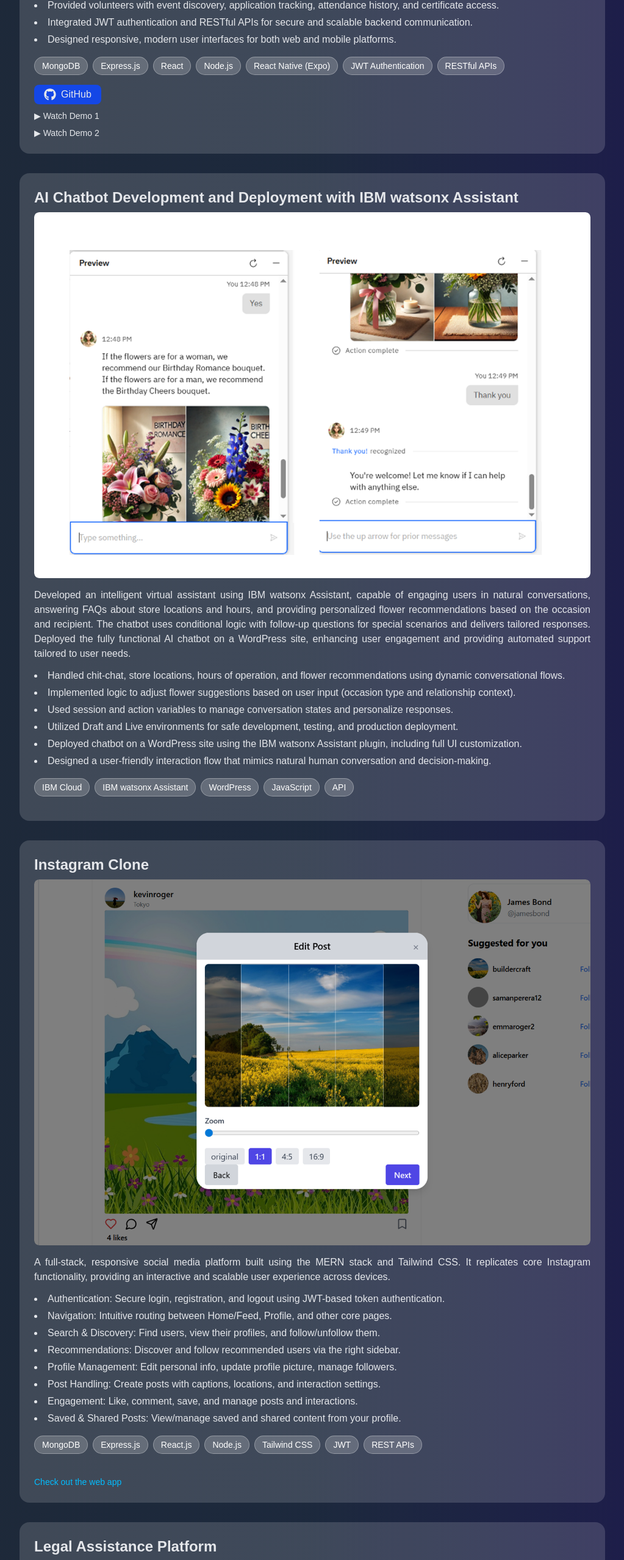
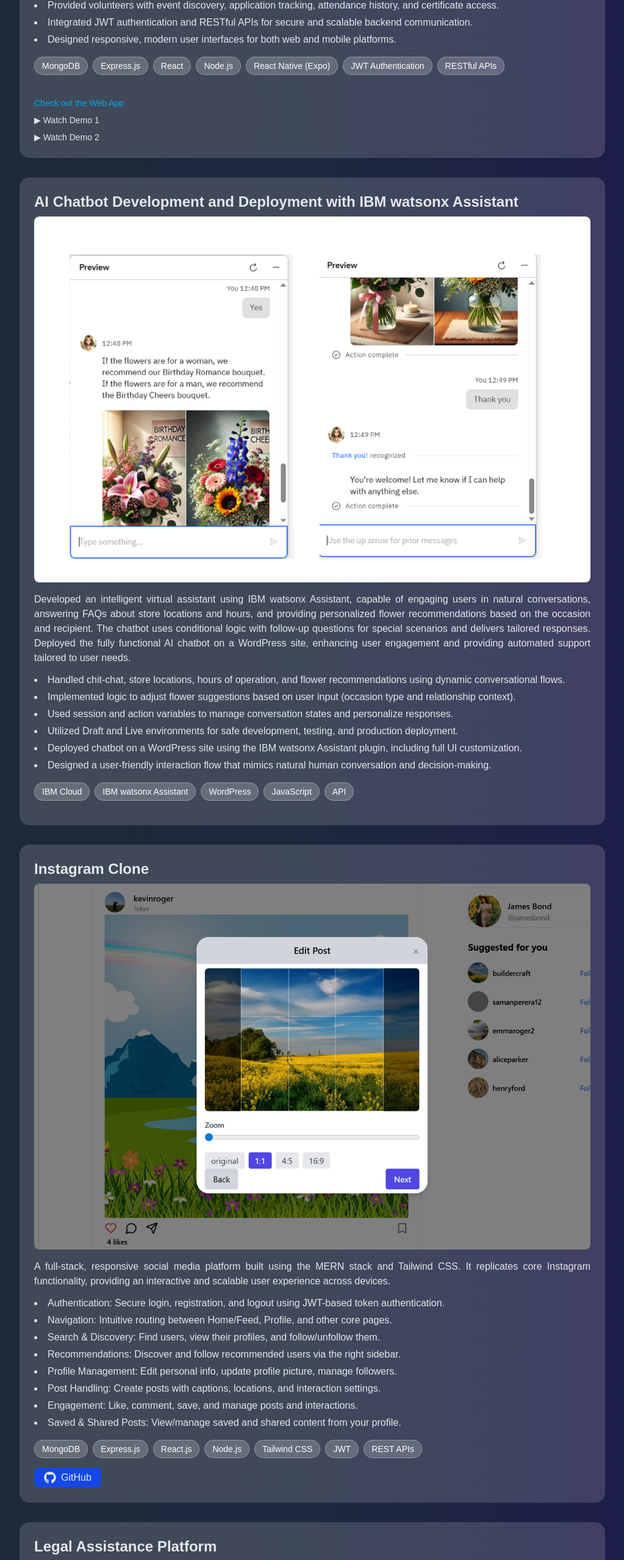
Before and after one commit to sasunmadhuranga/my-portfolio, a Next.js app: page / in a window 1280 px wide. Shown: the part 2755-5313 px from the top of the page at 61% size, without its empty margins (128-1151 px from the left). Built offline with nearby package versions, Linux system fonts and the light colour scheme.

Commit message:
Projects updated

```diff
--- a/src/components/Projects.js
+++ b/src/components/Projects.js
@@ -46,7 +46,7 @@
         "JWT Authentication",
         "RESTful APIs",
       ],
-      link: "https://mern-volunteer-platform.vercel.app/",
+      applink: "https://mern-volunteer-platform.vercel.app/",
       videos: ["https://drive.google.com/file/d/1J6ZxjWaSYpL3IrO8ECzK0_fkupN0CQtb/view?usp=sharing",
               "https://drive.google.com/file/d/1DtJnhXVIP3SIMmb_wwvptmGdCPkgVgaX/view?usp=sharing",
       ],
@@ -109,7 +109,7 @@
         "JWT",
         "REST APIs",
       ],
-      applink: "https://github.com/sasunmadhuranga/instagram-clone-app",
+      link: "https://github.com/sasunmadhuranga/instagram-clone-app",
       video: "https://drive.google.com/file/d/1_ZLObQCkDT8SROI8D-M2bB6YLGngR_uG/view?usp=drive_link",
     },
 
@@ -267,8 +267,8 @@
               href={project.applink}
               target='_blank'
               rel="noopener noreferrer"
-              className='block text-sm text-sky-400 hover:underline pt-5'>
-                Check out the web app
+              className='block text-sm text-sky-500 hover:underline pt-5'>
+                Check out the Web App
               </a>
           )}
 
```
